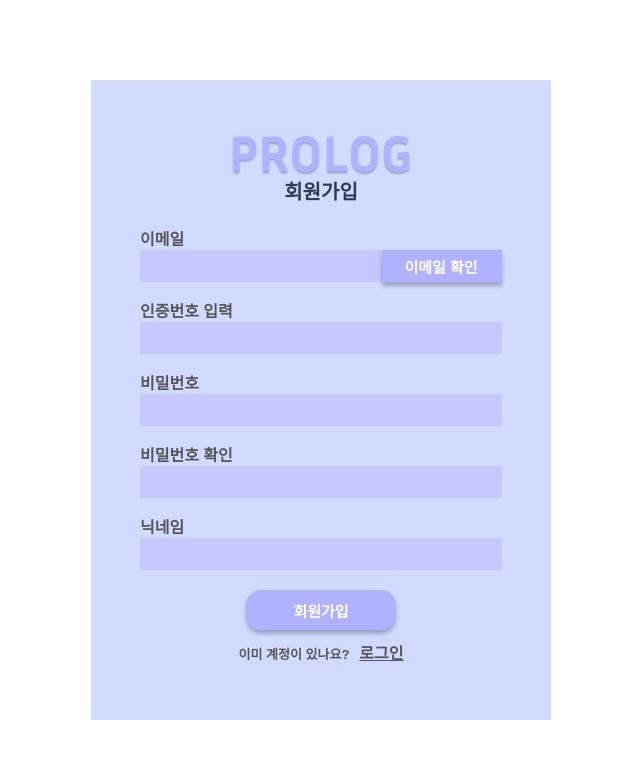
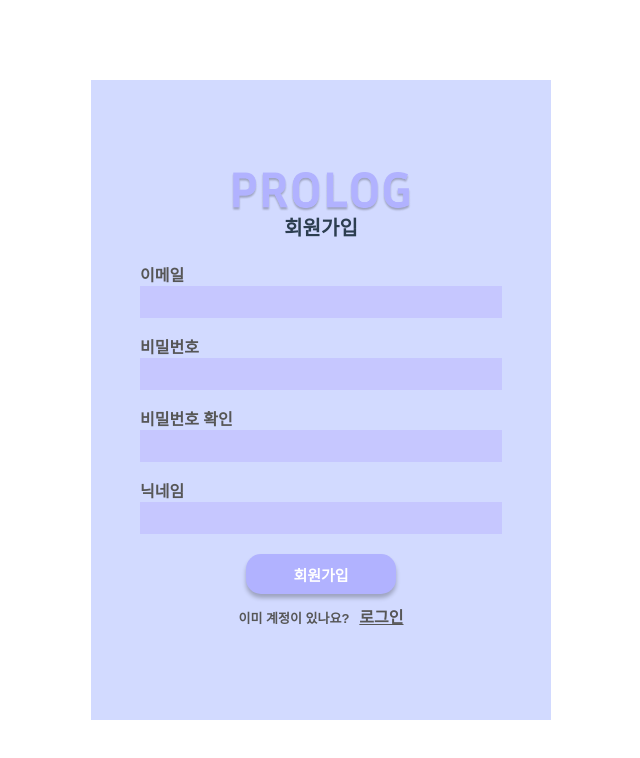
Before and after one commit to springvuet-front/frontend, a Vue app: page /signup in a window 1280 px wide. Shown: the top 758 px of the page, without its empty margins (319-959 px from the left). Built offline with nearby package versions, Linux system fonts and the light colour scheme; a web font is replaced by a local one.

Commit message:
Add on key up enter && Delete email confirm box

```diff
--- a/src/views/LoginView.vue
+++ b/src/views/LoginView.vue
@@ -9,7 +9,7 @@
                     <input type="text" v-model="email">
 
                     <div class="input-text">비밀번호</div>
-                    <input type="password" v-model="memberPw">
+                    <input type="password" v-model="memberPw" v-on:keyup.enter="login">
                 </div>
             </div>
 
--- a/src/views/SignupView.vue
+++ b/src/views/SignupView.vue
@@ -13,17 +13,10 @@
                             이메일 형식이 올바르지 않습니다.
                         </p>
                     </div>
-                    <div class="email-confirm-view">
                         <input
                             type="text"
                             v-model="email"
                             id="email" />
-
-                        <ButtonComponent msg="이메일 확인" parameter = "" id="email-confirm-button"/>
-                    </div>
-
-                    <div class="input-text">인증번호 입력</div>
-                    <input type="text">
                     <div class="valid-view">
                         <div class="input-text">비밀번호</div>
                         <p
@@ -52,7 +45,8 @@
 
                     <div class="input-text">닉네임</div>
                     <input type="text"
-                            v-model="nickname">
+                            v-model="nickname"
+                            v-on:keyup.enter="signup">
                 </div>
             </div>
 
@@ -131,11 +125,6 @@
     padding: 5px 0 10px 0;
 }
 
-.email-confirm-view{
-    display: flex;
-    align-items: center;
-}
-
 input{
     width: 350px;
     height: 30px;
@@ -146,18 +135,6 @@ input{
 
 input:focus{
     outline: 0;
-}
-
-#email{
-    width: 230px;
-}
-
-#email-confirm-button{
-    width: 120px;
-    height: 32px;
-    margin: 0;
-    padding: 1px 2px 1px 0px;
-    border-radius: 0;
 }
 
 .input-error {
```
